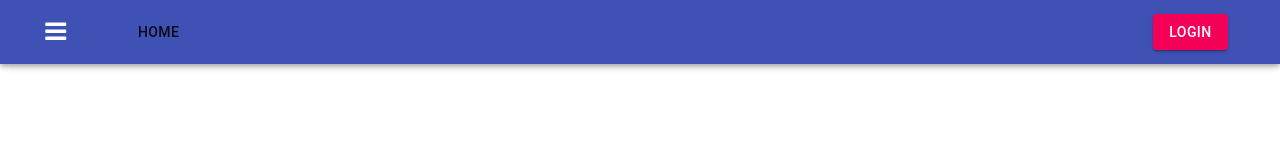
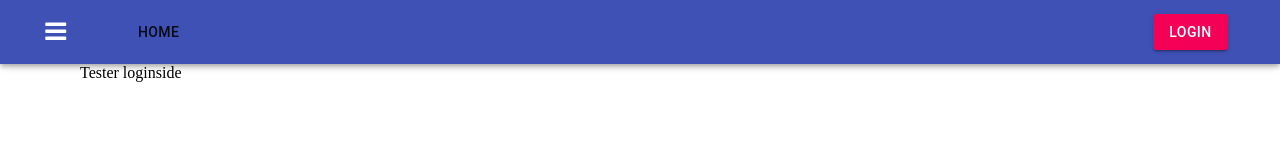
Before and after one commit to Vice93/Dnd, a React (Create React App) app in the folder App/client/: page /login in a window 1280 px wide. Shown: the top 160 px of the page. Built offline with nearby package versions, Linux system fonts and the light colour scheme.

Commit message:
Add login page

```diff
--- /dev/null
+++ b/App/client/src/Components/Login.js
@@ -0,0 +1,12 @@
+import React, { Component } from 'react';
+
+export default class Login extends Component {
+
+  render(){
+    return(
+        <div>
+          <p>Tester loginside</p>
+        </div>
+    )
+  }
+}
--- a/App/client/src/Components/MainNavbar.js
+++ b/App/client/src/Components/MainNavbar.js
@@ -34,7 +34,7 @@
             <Button component={Link} to="/" color="default">Home</Button>
           </Grid>
           <Grid item xs={1}>
-            <Button component={Link} to="/login" variant="contained" color="secondary">Login</Button>
+            <Button component={Link} to="/Login" variant="contained" color="secondary">Login</Button>
           </Grid>
         </Grid>
       </Toolbar>
--- a/App/client/src/Home/Home.js
+++ b/App/client/src/Home/Home.js
@@ -5,6 +5,7 @@
 import Test from '../Components/Test';
 import Test2 from '../Components/Test2';
 import AboutUs from '../Components/AboutUs';
+import Login from '../Components/Login';
 
 class Home extends Component {
 // https://material-ui.com/styles/api/
@@ -19,6 +20,7 @@
               <Route exact path="/" component={Test} />}/>
               <Route path="/test" component={Test2} />} />
               <Route path="/about-us" component={AboutUs}/>} />
+              <Route path="/login" component={Login}/>} />
             </Switch>
           </div>
         </BrowserRouter>
```
Also changed, not shown: 1 other file (tests, documents, lock files or other folders).
